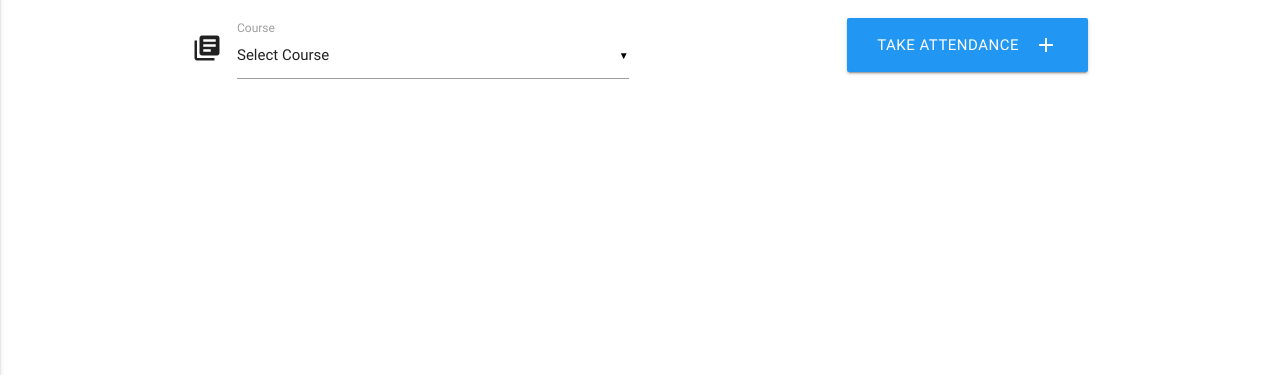
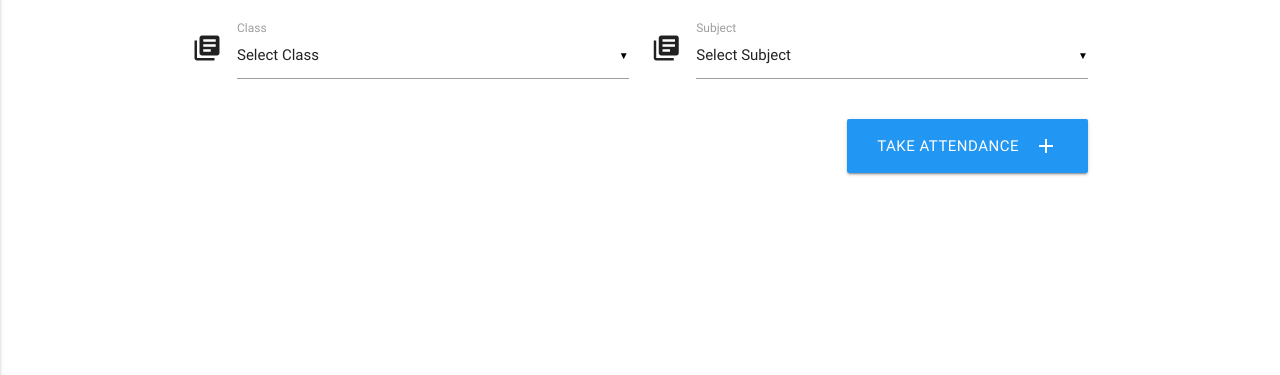
Before and after one commit to henokali1/fans-webportal, a Django app: page /training_center/trainer/ in a window 1280 px wide. Shown: the part 69-444 px from the top of the page. Run offline with Django 3.2, Linux system fonts and the light colour scheme; data that the repository does not hold is empty.

Commit message:
courses DB subject pk integrated

```diff
--- a/training_center/models.py
+++ b/training_center/models.py
@@ -5,11 +5,11 @@ from django.db import models
 class Course(models.Model):
     course_details = models.CharField(max_length=250, default='')
     course_name = models.CharField(max_length=250, default='')
-    course_subjects = models.TextField()
+    course_description = models.TextField(default='')
+    course_subjects_pk = models.CharField(max_length=250, default='[]')
 
     def __str__(self):
         return self.course_name + ' - ' + self.course_details
-
 
 
 # Class
--- a/training_center/templates/training_center/trainer.html
+++ b/training_center/templates/training_center/trainer.html
@@ -13,23 +13,37 @@
         <div class="col s12 m6">
             <div class="input-field">
                 <i class="material-icons prefix">library_books</i>
-                <select name="course_details" id="course_name">
-                    <option value="" disabled selected>Select Course</option>
+                <select name="class" id="class">
+                    <option value="" disabled selected>Select Class</option>
                     {% for i in clases %}
                     <option value="{{ i.class_name }}">{{ i.class_name }}</option>
                     {% endfor %}
                 </select>
-                <label>Course</label>
+                <label>Class</label>
             </div>
         </div>
 
         <div class="col s12 m6">
+            <div class="input-field">
+                    <i class="material-icons prefix">library_books</i>
+                    <select name="subject" id="subject">
+                        <option value="" disabled selected>Select Subject</option>
+                        {% for i in subjects %}
+                        <option value="{{ i.pk }}">{{ i.subject_name }}</option>
+                        {% endfor %}
+                    </select>
+                    <label>Subject</label>
+                </div>
+        </div>
+
+
+    </div>
+    <div class="col s12 m6">
             <a onclick="takeAttendance()" class="waves-effect waves-light btn-large blue right">
                 <i class="material-icons right">add</i>
                 Take Attendance
             </a>
         </div>
-    </div>
 </div>
 {% endblock content %}
 
@@ -44,12 +58,16 @@
 <script>
     function takeAttendance() {
         var url = "/training_center/take_attendance/"
-        course = $('#course_name option:selected').text()
-        if(course == 'Select Course'){
-            Materialize.toast('Select Course', 5000, 'rounded')
+        var class_val = $('#class option:selected').text()
+        var subject_val = $('#subject option:selected').text()
+        if(class_val == 'Select Class'){
+            Materialize.toast('Select Class', 5000, 'rounded')
+        }
+        else if(subject_val == 'Select Subject'){
+            Materialize.toast('Select Subject', 5000, 'rounded')
         }
         else{
-            window.open(url+course, "_self")
+            window.open(url + class_val + '/' + subject_val + '/', "_self")
         }
     }
 </script>
--- a/training_center/urls.py
+++ b/training_center/urls.py
@@ -6,7 +6,7 @@ urlpatterns = [
     path('', views.training_center, name='training_center.html'),
     path('admin/', views.admin, name='admin.html'),
     path('trainer/', views.trainer, name='trainer.html'),
-    path('take_attendance/<str:course>/', views.take_attendance, name='take_attendance.html'),
+    path('take_attendance/<str:class_name>/<str:subject_name>/', views.take_attendance, name='take_attendance.html'),
     path('trainee/new/', views.enroll_trainee, name='enroll_trainee.html'),
     path('trainee/all/', views.all_trainees, name='all_trainees.html'),
     path('trainee/approve/', views.approve, name='approve.html'),
--- a/training_center/views.py
+++ b/training_center/views.py
@@ -454,9 +454,10 @@ def edit_trainee(request, pk):
 
 # Take Attendance
 @login_required
-def take_attendance(request, course):
+def take_attendance(request, class_name, subject_name):
+    print(class_name, subject_name)
     args={
-        'msg': '',
+        'msg': 'class_name='+class_name+',subject_name'+subject_name,
         'trainees': EnrollTrainee.objects.all().order_by('-pk'),
     }
     return render(request, 'training_center/take_attendance.html', args)
@@ -465,6 +466,7 @@ def take_attendance(request, course):
 def trainer(request):
     args = {
         'clases': ClassName.objects.all(),
+        'subjects': Subject.objects.all(),
     }
 
     return render(request, 'training_center/trainer.html', args)
```
Also changed, not shown: 1 other file.
